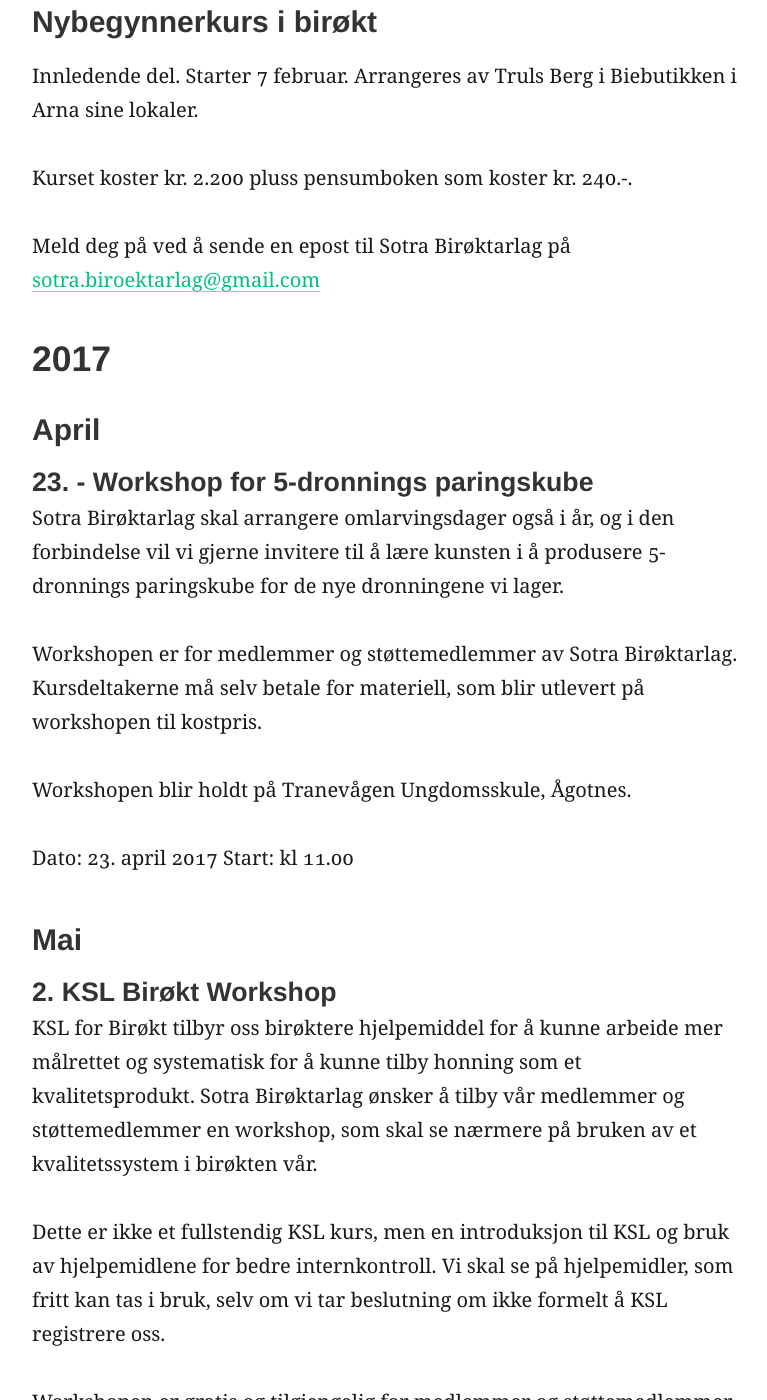
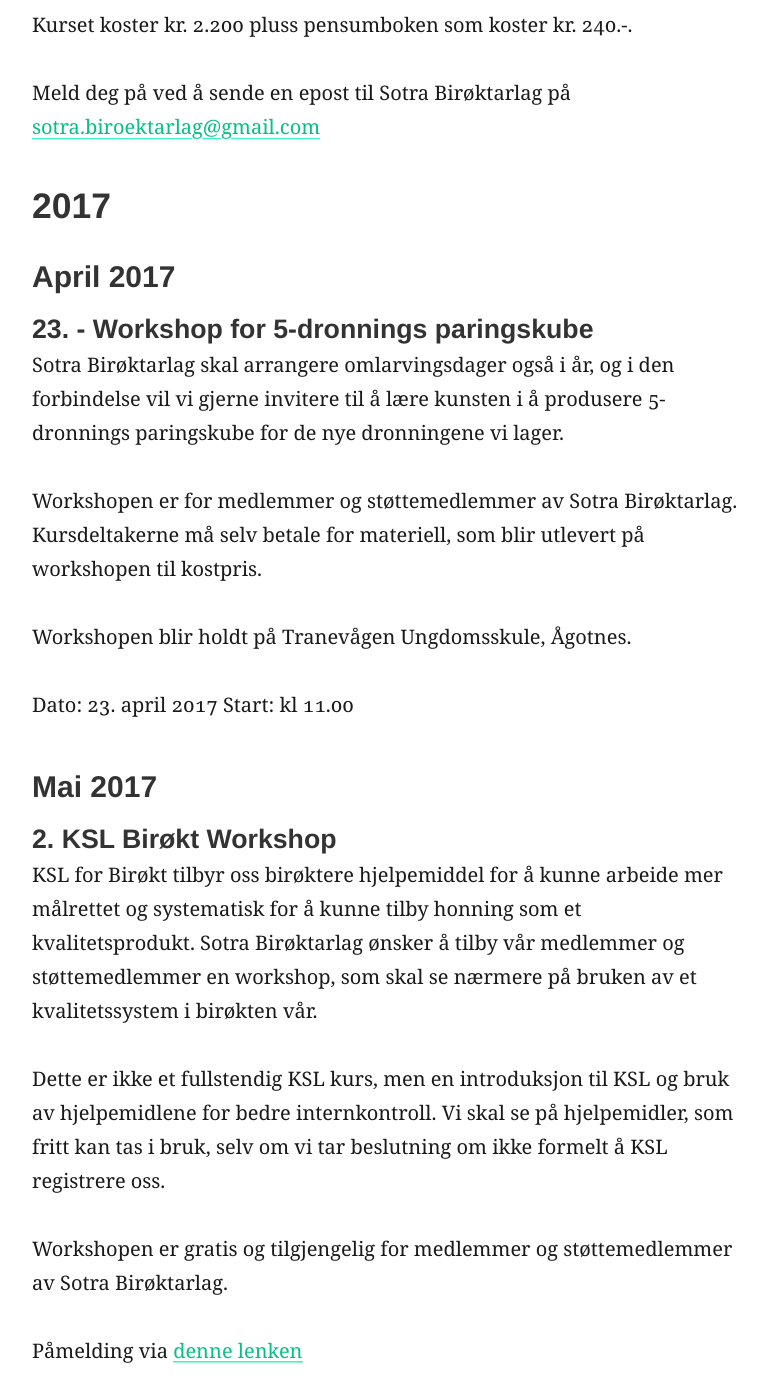
Before and after one commit to SotraBiroktarlag/sotrabirokt, a Jekyll site: the page built from arrangementer.md, in a window 1280 px wide and 1400 px high, scrolled down 8297 px. Shown: the whole window, without its empty margins (32-799 px from the left). Built offline with Jekyll 4.4.1, drawn with Linux system fonts in a browser that asks for light colours; some of the changed text lies outside the part shown.

Commit message:
Formatering

```diff
--- a/arrangementer.md
+++ b/arrangementer.md
@@ -5,9 +5,9 @@ layout: page
 
 Laget arrangerer som regel minst et nybegynnerkurs og et sertifiseringskurs i året. Det pleier også å være en del mindre arrangementer og arbeidsverksteder for spesielle tema som varroabehandling, omlarvingsdager og produksjon av spesielle kuber og utstyr.
 
-# Kommende og pågående arrangementer
+## Kommende og pågående arrangementer
 
-# 2019
+### 2019
 
 Det vil være en rekke arragementer i 2019:
 
@@ -18,21 +18,21 @@ Det vil være en rekke arragementer i 2019:
 
 Følg med for videre informasjon
 
-## Mai
+#### Mai
 
-### Sosialt på Bien bar 8. mai 18:00
+#### Sosialt på Bien bar 8. mai 18:00
 
 Vi tar en ny samling på bien snackbar nå som sesongen er i gang igjen.
 
 Vi bestiller bord fra klokken seks og blir sittende utover kvelden.
 
-Vi håper mange kommer innom og deler erfaringer og forteller gode historier fra sesongen. Vi bestiller noen bord og det er mulig å spise og drikke.  Spre det gjerne til andre dere kjenner som driver med bier eller er interessert i birøkt.
+Vi håper mange kommer innom og deler erfaringer og forteller gode historier fra sesongen. Vi bestiller noen bord og det er mulig å spise og drikke. Spre det gjerne til andre dere kjenner som driver med bier eller er interessert i birøkt.
 
 Man kan parkere enten rett nedenfor krysset, mot legevakten, eller utenfor selve legevakten. Alternativt bystasjonen og ta bybanen opp.
 
 [Facebookarrangement](https://www.facebook.com/events/2365461453778657/)
 
-### Fagforedrag på Stend 11.mai kl 11:00
+#### Fagforedrag på Stend 11.mai kl 11:00
 
 Sotra Birøktarlag har i år gleden av å invitere til fagdag på Stend vgs. (Landbruksskolen på Stend, Fanavegen 249, 5244 Fana), 11 mai kl 11:00 i hovedauditoriet.
 
@@ -61,7 +61,7 @@ Pris for kurset på Sotra er kr 2.000, som må betales før kursstart. I tillegg
 
 [Facebooklenke til arrangementet her](https://www.facebook.com/events/169887693949491/) (samme informasjonen som her)
 
-# Tidligere arrangementer
+## Tidligere arrangementer
 
 ## 2018
 
@@ -108,7 +108,7 @@ Påmeldingsfrist er 19. Oktober.
 
 ### 13. En samling på Bien Snackbar
 
-Torsdag 7. juni 2018 klokken 18:00 på  Bien snackbar (
+Torsdag 7. juni 2018 klokken 18:00 på Bien snackbar (
 Fjøsangerveien 30, 5054 Bergen)
 
 Vi tar en ny samling på bien snackbar nå som de fleste er ferdig med høsting og slynging.
@@ -127,14 +127,14 @@ Torsdag, 28 juni 2018 fra 17:00-19:00
 
 Sotra Birøktarlag inviterer til omlarvingsdag torsdag 28.juni. Bent Bøtter stiller som erfaren instruktør så her er det bare å ta med dronningramme med cellekopper og ha klar cellebygger i egen bigård. Dette kan være lærerikt selv om du ikke trenger dronninger selv i år.
 
-Arrangementet blir arrangert hos  Biebutikken - Norsk Biutstyr as
+Arrangementet blir arrangert hos Biebutikken - Norsk Biutstyr as
 Peter Jebsens veg 17, 5265 Ytre Arna.
 
 [Facebooklenke til arrangementet her](https://www.facebook.com/events/2219485141606960/) (samme informasjonen som her)
 
 ### 7. En samling på bien snackbar
 
-Torsdag 7. juni 2018 klokken 18:00 på  Bien snackbar (
+Torsdag 7. juni 2018 klokken 18:00 på Bien snackbar (
 Fjøsangerveien 30, 5054 Bergen)
 
 Vi tar en ny samling på bien snackbar nå som sessongen har komt litt i gang.
@@ -153,7 +153,7 @@ Håper på minst like bra oppmøte som sist. 🐝
 
 ### 19. En samling på bien snackbar
 
-Torsdag, 19 april 2018 klokken 18:00 på  Bien snackbar (
+Torsdag, 19 april 2018 klokken 18:00 på Bien snackbar (
 Fjøsangerveien 30, 5054 Bergen)
 
 Vi har snakket en stund om at det mangler møtesteder for birøktere utenom de faglige kurs og møter som holdes i Sotra Birøkterlag.
@@ -195,10 +195,9 @@ Kurset koster kr. 2.200 pluss pensumboken som koster kr. 240.-.
 
 Meld deg på ved å sende en epost til Sotra Birøktarlag på [sotra.biroektarlag@gmail.com](mailto:sotra.biroektarlag@gmail.com)
 
-
 ## 2017
 
-### April
+### April 2017
 
 #### 23. - Workshop for 5-dronnings paringskube
 
@@ -211,7 +210,7 @@ Workshopen blir holdt på Tranevågen Ungdomsskule, Ågotnes.
 Dato: 23. april 2017
 Start: kl 11.00
 
-### Mai
+### Mai 2017
 
 #### 2. KSL Birøkt Workshop
 
@@ -224,7 +223,7 @@ Workshopen er gratis og tilgjengelig for medlemmer og støttemedlemmer av Sotra
 
 Påmelding via [denne lenken](https://goo.gl/forms/ugMe49GvTQ65MXbF2)
 
-#### 3. - 5.  Varroatest-"safari" på Sotra
+#### 3. - 5. Varroatest-"safari" på Sotra
 
 Varroaen har etablert seg på Sotra og vi, i Sotra Birøktarlag, ønsker å tilby våre medlemmer og støttemedlemmer hjelp og testutstyr for å sjekke status i så mange bigårder som mulig.
 
@@ -248,7 +247,7 @@ Værforbehold.
 
 En kveld med forberedelser og 2–3 omlarvingsdager. En dag med brune bier og en med krainer.
 
-### August
+### August 2017
 
 #### 12. Workshop: En sertifiseringssafari
 
```
Also changed, not shown: index.md (+8 -7 lines), kuber.md (+10 -7 lines), medlemskap.md (+2 -3 lines), sverm.md (+1 -3 lines), utstyr.md (+1 -1 lines).
